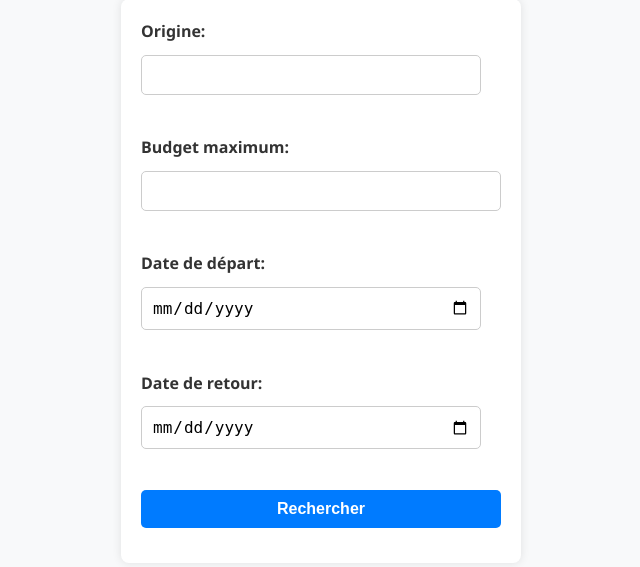
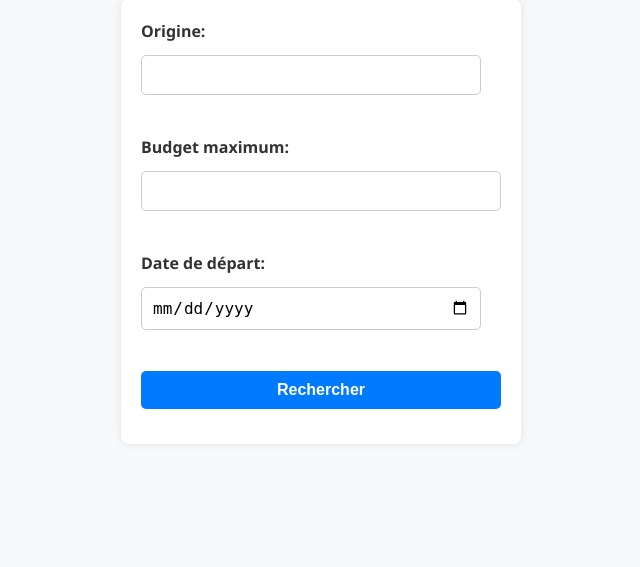
Before and after one commit to AdrianeRuggiero/fastVoyages, a Flask app: template backend/templates/flight_search.html in a window 1280 px wide. Shown: the part 85-652 px from the top of the page, without its empty margins (319-959 px from the left). Run offline with Flask 3, Linux system fonts and the light colour scheme; the template is opened without the code that fills it, so the values that code supplies are empty.

Commit message:
👌 IMPROVE: 📦 modifies flight_search template

```diff
--- a/backend/templates/flight_search.html
+++ b/backend/templates/flight_search.html
@@ -18,9 +18,6 @@
         <label for="departure_date">Date de départ:</label>
         <input type="date" id="departure_date" name="departure_date" required><br><br>
 
-        <label for="return_date">Date de retour:</label>
-        <input type="date" id="return_date" name="return_date" required><br><br>
-
         <input type="submit" value="Rechercher">
     </form>
 </body>
```
